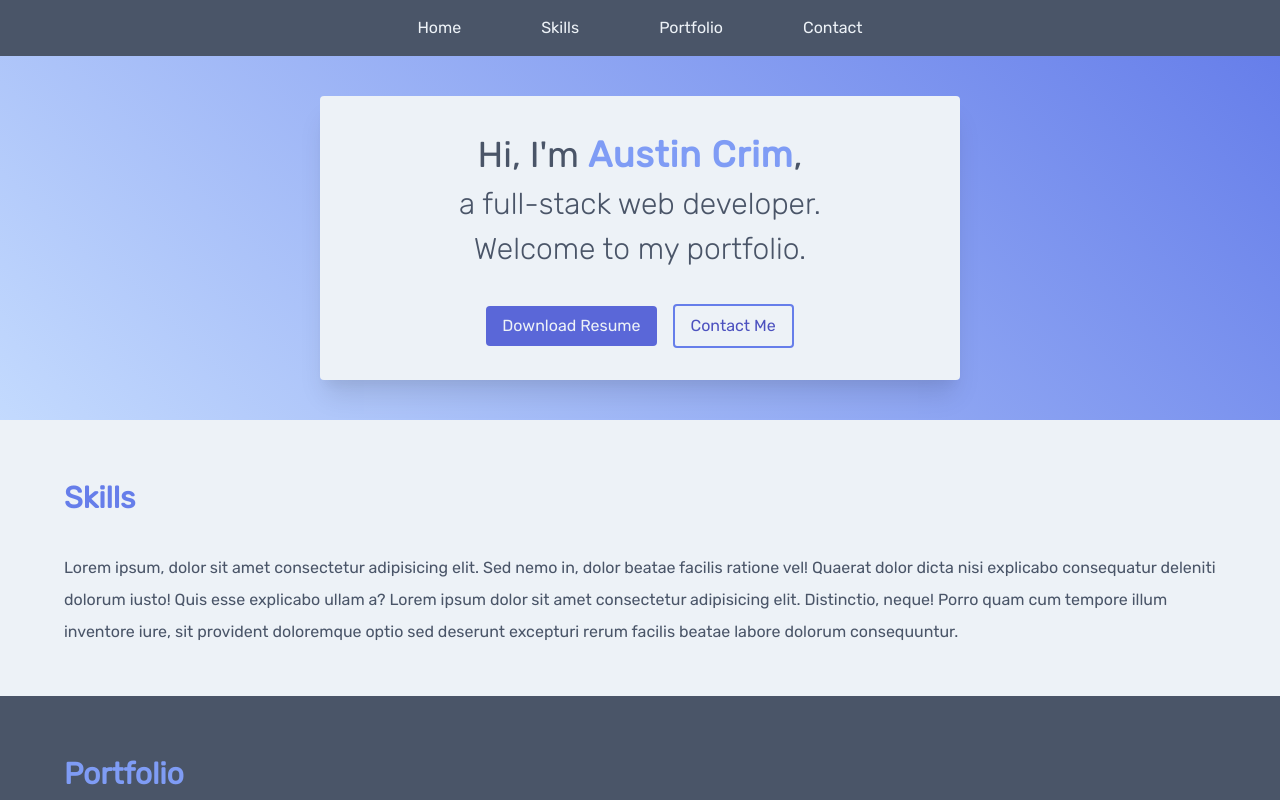
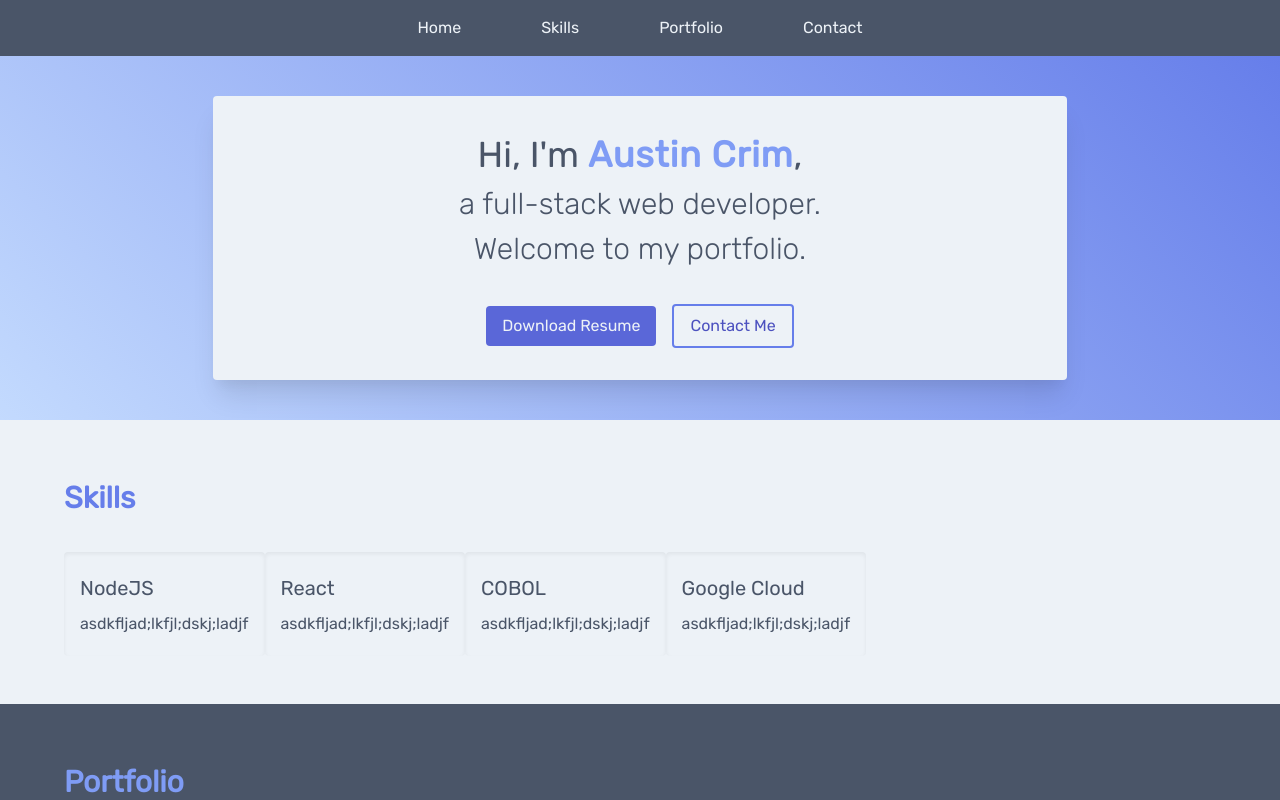
Before and after one commit to austincrim/austincrim.com-next, a Next.js app: page / in a window 1280 px wide. Shown: the top 800 px of the page. Built offline with nearby package versions, Linux system fonts and the light colour scheme.

Commit message:
skills section WIP

```diff
--- a/package.json
+++ b/package.json
@@ -23,6 +23,6 @@
   },
   "devDependencies": {
     "postcss-preset-env": "^6.7.0",
-    "tailwindcss": "^1.2.0"
+    "tailwindcss": "^1.3.5"
   }
 }
--- a/src/components/Footer.js
+++ b/src/components/Footer.js
@@ -1,8 +1,8 @@
-import react from 'react'
+import React from 'react'
 
 const Footer = props => {
     return (
-        <footer className='py-10 px-10 mx-auto text-gray-300'>
+        <footer className='py-10 px-10 mx-auto text-center text-gray-300'>
             {props.children}
         </footer>
     )
--- a/src/components/Hero.js
+++ b/src/components/Hero.js
@@ -3,7 +3,7 @@ import React from 'react';
 const Hero = () => {
     return (
         <div id="hero" className="w-full mx-auto py-10 text-gray-700">
-            <div className="text-center w-full md:w-1/2 mx-auto px-4 py-8 bg-gray-200 rounded shadow-xl">
+            <div className="text-center w-full md:w-2/3 mx-auto px-4 py-8 bg-gray-200 md:rounded shadow-xl">
                 <h1 className="text-4xl">
                     Hi, I'm{' '}
                     <span className="text-indigo-400 font-semibold tracking-wide">
--- a/src/components/Nav.js
+++ b/src/components/Nav.js
@@ -36,9 +36,8 @@ export default () => {
                 </button>
             </div>
             <ul
-                className={`flex flex-col md:flex-row justify-center py-2 text-gray-200 bg-gray-700 shadow-md ${
-                    expanded ? "show-nav" : "hide-nav"
-                }`}
+                className={`flex flex-col md:flex-row justify-center py-2 text-gray-200 bg-gray-700 shadow-md
+                ${expanded ? "show-nav" : "hide-nav"}`}
             >
                 <Link href="/">
                     <a className="nav-item">
--- a/src/pages/index.js
+++ b/src/pages/index.js
@@ -10,8 +10,24 @@ const Index = () => {
             <Nav />
             <Hero />
             <Section primary title="Skills">
-                Lorem ipsum, dolor sit amet consectetur adipisicing elit. Sed nemo in, dolor beatae facilis ratione vel! Quaerat dolor dicta nisi explicabo consequatur deleniti dolorum iusto! Quis esse explicabo ullam a?
-                Lorem ipsum dolor sit amet consectetur adipisicing elit. Distinctio, neque! Porro quam cum tempore illum inventore iure, sit provident doloremque optio sed deserunt excepturi rerum facilis beatae labore dolorum consequuntur.
+                <div className="flex flex-wrap">
+                    <div className="p-4 shadow-inner rounded">
+                        <h4 className="text-xl">NodeJS</h4>
+                        asdkfljad;lkfjl;dskj;ladjf
+                    </div>
+                    <div className="p-4 shadow-inner rounded">
+                        <h4 className="text-xl">React</h4>
+                        asdkfljad;lkfjl;dskj;ladjf
+                    </div>
+                    <div className="p-4 shadow-inner rounded">
+                        <h4 className="text-xl">COBOL</h4>
+                        asdkfljad;lkfjl;dskj;ladjf
+                    </div>
+                    <div className="p-4 shadow-inner rounded">
+                        <h4 className="text-xl">Google Cloud</h4>
+                        asdkfljad;lkfjl;dskj;ladjf
+                    </div>
+                </div>
             </Section>
             <Section title="Portfolio">
                 Lorem ipsum, dolor sit amet consectetur adipisicing elit. Sed nemo in, dolor beatae facilis ratione vel! Quaerat dolor dicta nisi explicabo consequatur deleniti dolorum iusto! Quis esse explicabo ullam a?
```
Also changed, not shown: 1 other file (tests, documents, lock files or other folders).
